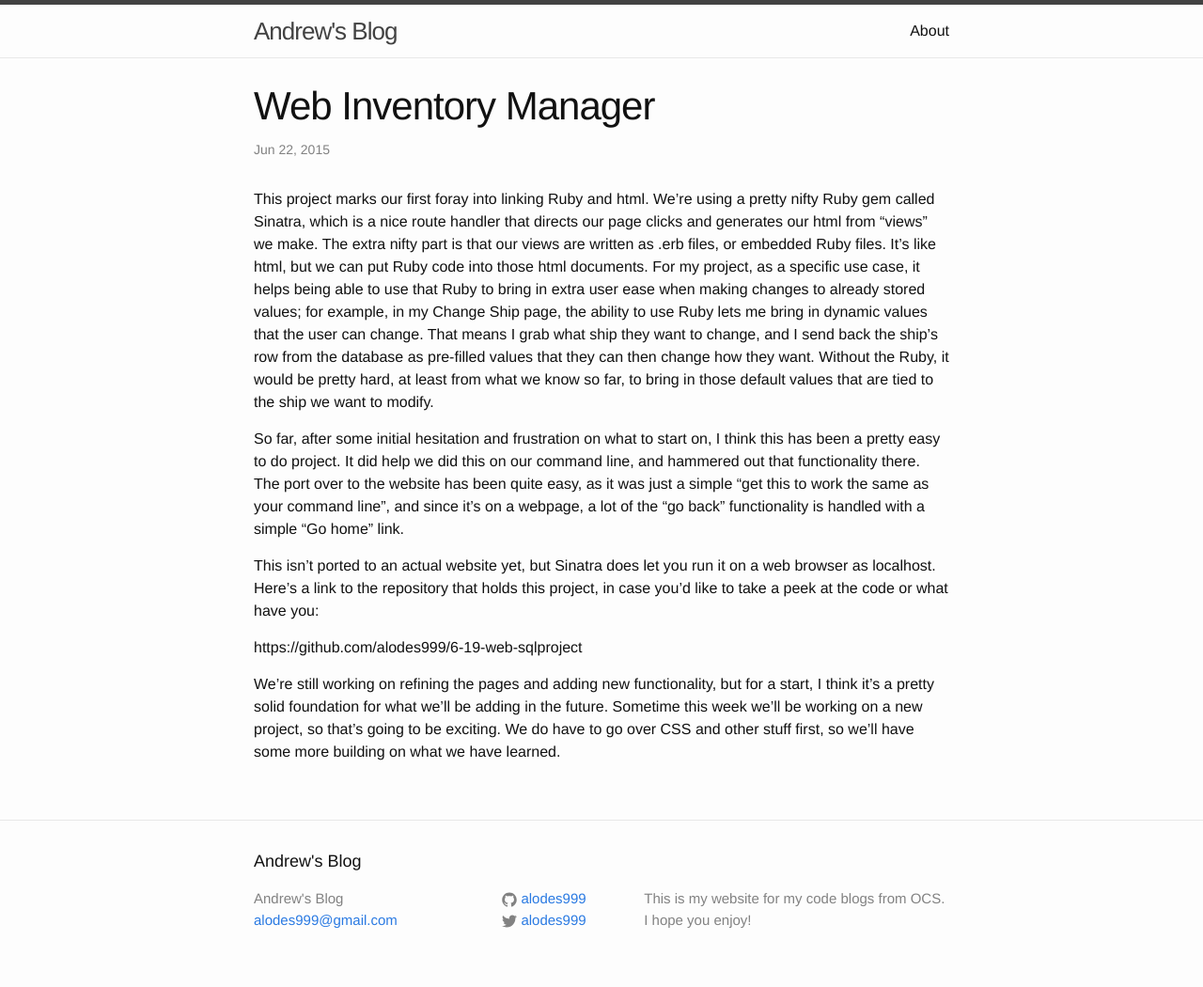
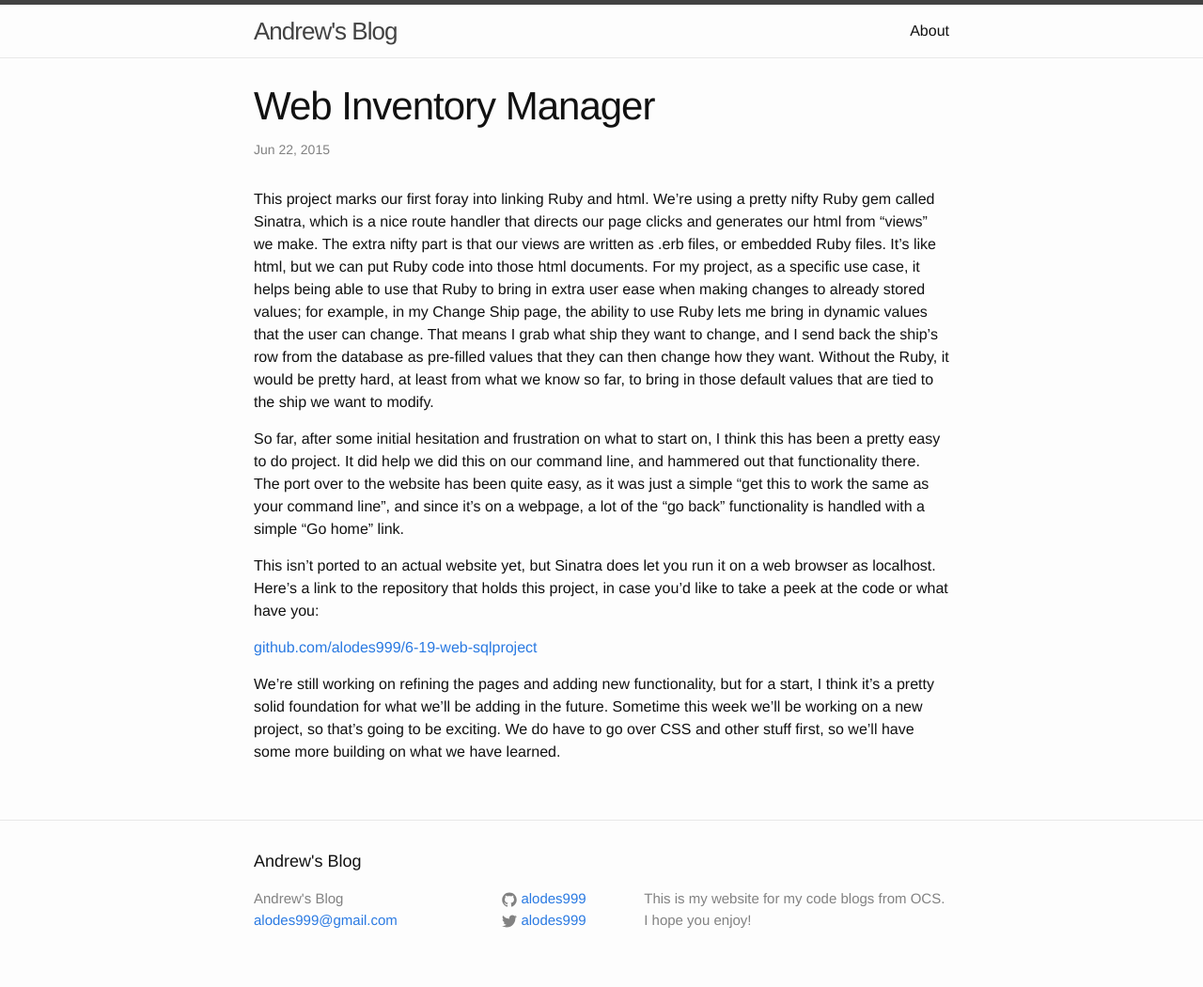
Before and after one commit to alodes999/alodes999, a Jekyll site: the page built from _posts/2015-06-22-web-inv-manager.markdown, in a window 1280 px wide. Shown: the whole page at 94% size. Built offline with Jekyll 4.4.1, drawn with Linux system fonts in a browser that asks for light colours; Markdown is read by kramdown in place of the engine named in the settings; part of the change alters nothing that is shown.

Commit message:
fix link in post

```diff
--- a/_posts/2015-06-22-web-inv-manager.markdown
+++ b/_posts/2015-06-22-web-inv-manager.markdown
@@ -11,7 +11,7 @@ So far, after some initial hesitation and frustration on what to start on, I thi
 
 This isn't ported to an actual website yet, but Sinatra does let you run it on a web browser as localhost.  Here's a link to the repository that holds this project, in case you'd like to take a peek at the code or what have you:
 
-https://github.com/alodes999/6-19-web-sqlproject
+<a href="https://github.com/alodes999/6-19-web-sqlproject">github.com/alodes999/6-19-web-sqlproject</a>
 
 
 We're still working on refining the pages and adding new functionality, but for a start, I think it's a pretty solid foundation for what we'll be adding in the future.  Sometime this week we'll be working on a new project, so that's going to be exciting.  We do have to go over CSS and other stuff first, so we'll have some more building on what we have learned.
```
